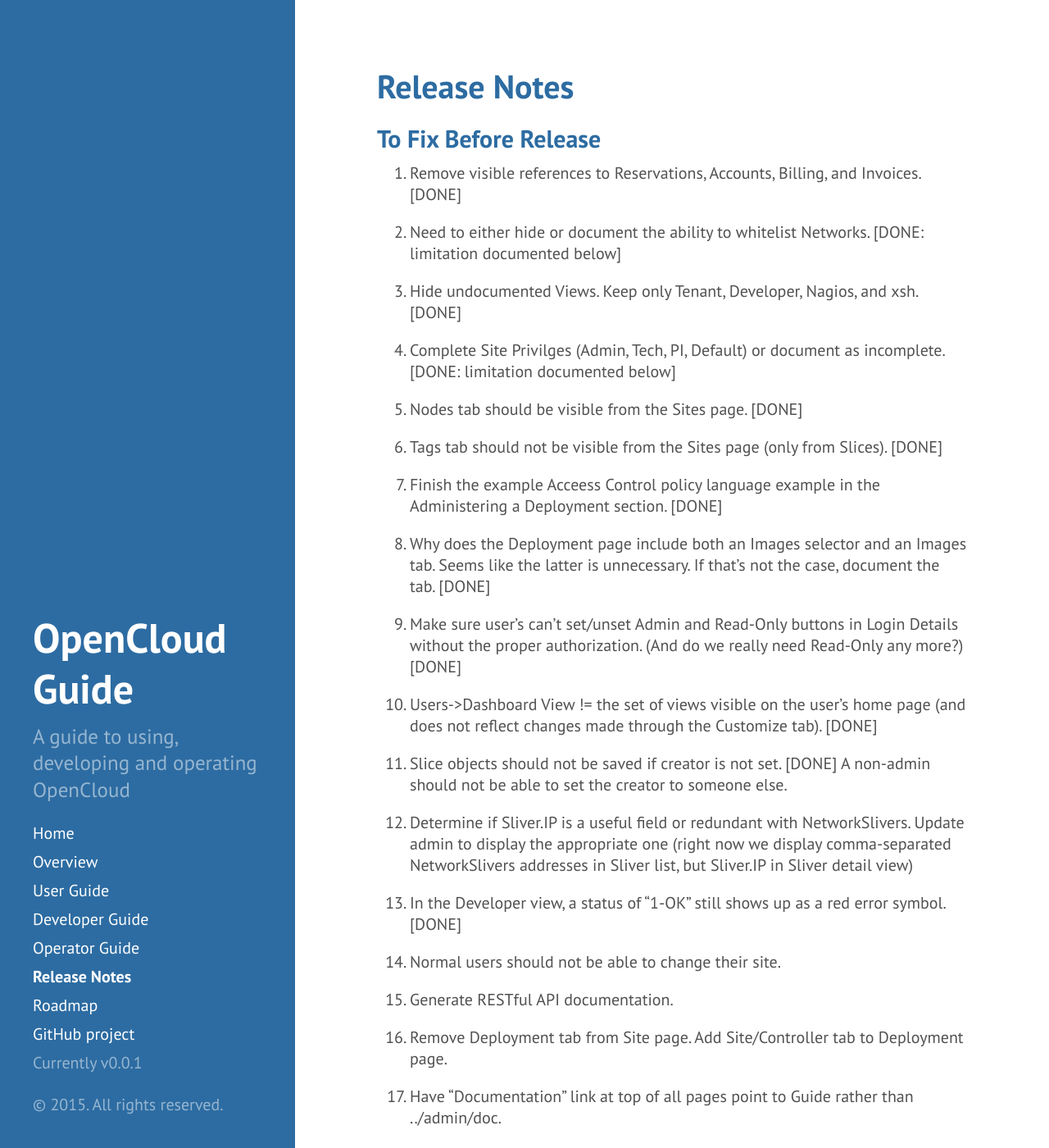
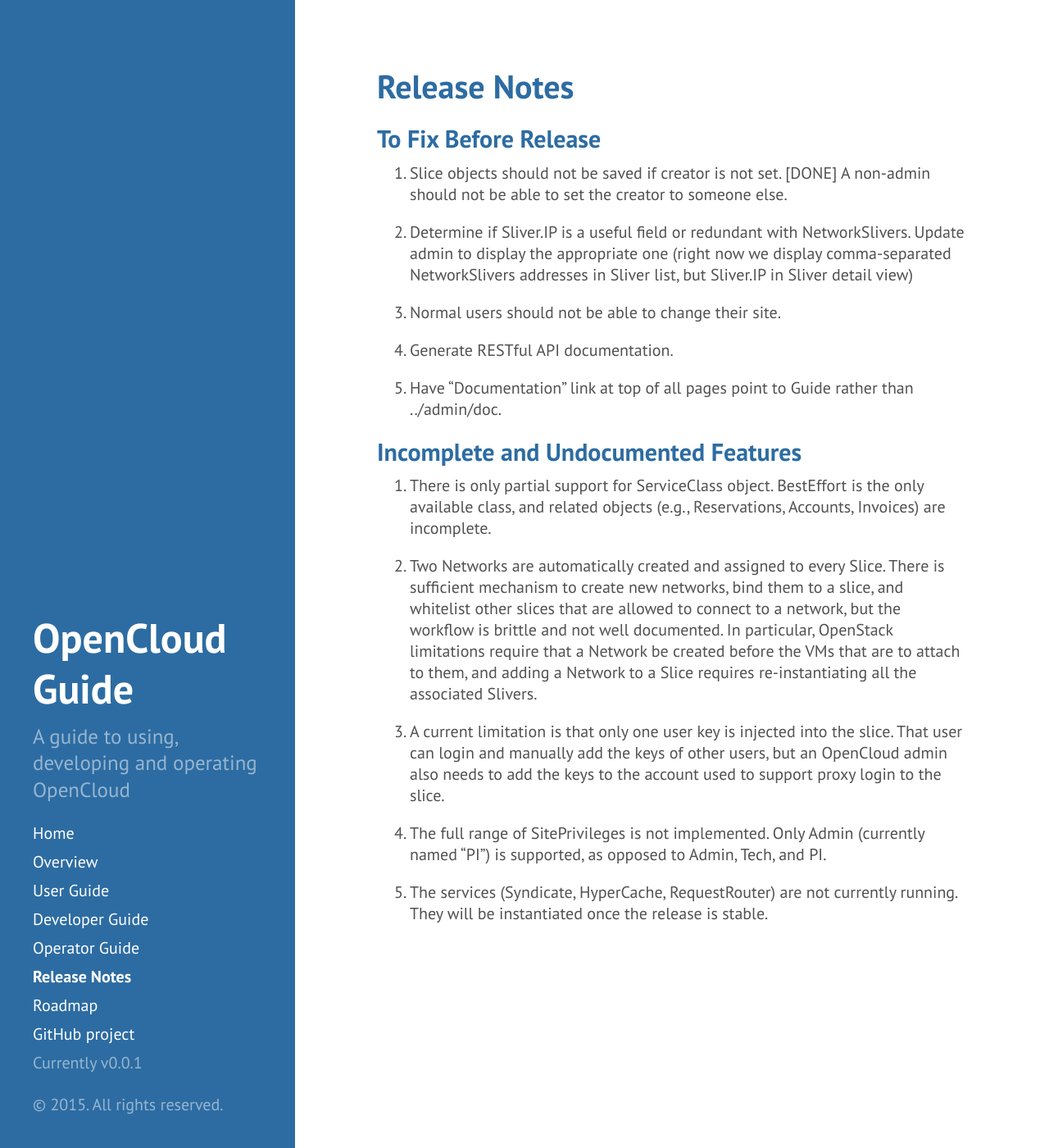
Before and after one commit to open-cloud/open-cloud.github.io.old, a Jekyll site: the page built from 4_notes.md, in a window 1280 px wide and 1400 px high. Shown: the whole window at 82% size. Built offline with Jekyll 4.4.1, drawn with Linux system fonts in a browser that asks for light colours; Markdown is read by kramdown in place of the engine named in the settings; some of the changed text lies outside the part shown.

Commit message:
pruned todo list

```diff
--- a/4_notes.md
+++ b/4_notes.md
@@ -5,62 +5,20 @@
 
 ##To Fix Before Release
 
-1. Remove visible references to Reservations, Accounts, Billing, and
-   Invoices. [DONE]
-
-2. Need to either hide or document the ability to whitelist Networks.
-   [DONE: limitation documented below]
-
-3. Hide undocumented Views. Keep only Tenant, Developer, Nagios, and
-   xsh. [DONE]
-
-4. Complete Site Privilges (Admin, Tech, PI, Default) or document as
-   incomplete. [DONE: limitation documented below]
-
-5. Nodes tab should be visible from the Sites page. [DONE]
-
-6. Tags tab should not be visible from the Sites page (only from
-   Slices). [DONE]
-
-7. Finish the example Acceess Control policy language example in the
-   Administering a Deployment section. [DONE]
-
-8. Why does the Deployment page include both an Images selector and
-   an Images tab. Seems like the latter is unnecessary. If that's not
-   the case, document the tab. [DONE]
-
-9. Make sure user's can't set/unset Admin and Read-Only buttons in
-   Login Details without the proper authorization. (And do we really
-   need Read-Only any more?) [DONE]
-
-10. Users->Dashboard View != the set of views visible on the user's
-   home page (and does not reflect changes made through the Customize
-   tab). [DONE]
-
-11. Slice objects should not be saved if creator is not set. [DONE] A
+1. Slice objects should not be saved if creator is not set. [DONE] A
     non-admin should not be able to set the creator to someone else.
 
-12. Determine if Sliver.IP is a useful field or redundant with
+2. Determine if Sliver.IP is a useful field or redundant with
     NetworkSlivers. Update admin to display the appropriate one (right
     now we display comma-separated NetworkSlivers addresses in Sliver
     list, but Sliver.IP in Sliver detail view)
 
-13. In the Developer view, a status of "1-OK" still shows up as a red
-    error symbol. [DONE]
+3. Normal users should not be able to change their site.
 
-14. Normal users should not be able to change their site.
+4. Generate RESTful API documentation.
 
-15. Generate RESTful API documentation.
-
-16. Remove Deployment tab from Site page. Add Site/Controller tab to
-    Deployment page.
-
-17. Have "Documentation" link at top of all pages point to Guide rather
+5. Have "Documentation" link at top of all pages point to Guide rather
     than ../admin/doc.
-
-18. Slices should not allow names that are truncated after the first underscore (i.e. "onlab_") [DONE]
-
-19. Remove m1.tiny, it's causing sliver instantiation problems
 
 ##Incomplete and Undocumented Features
 
```
